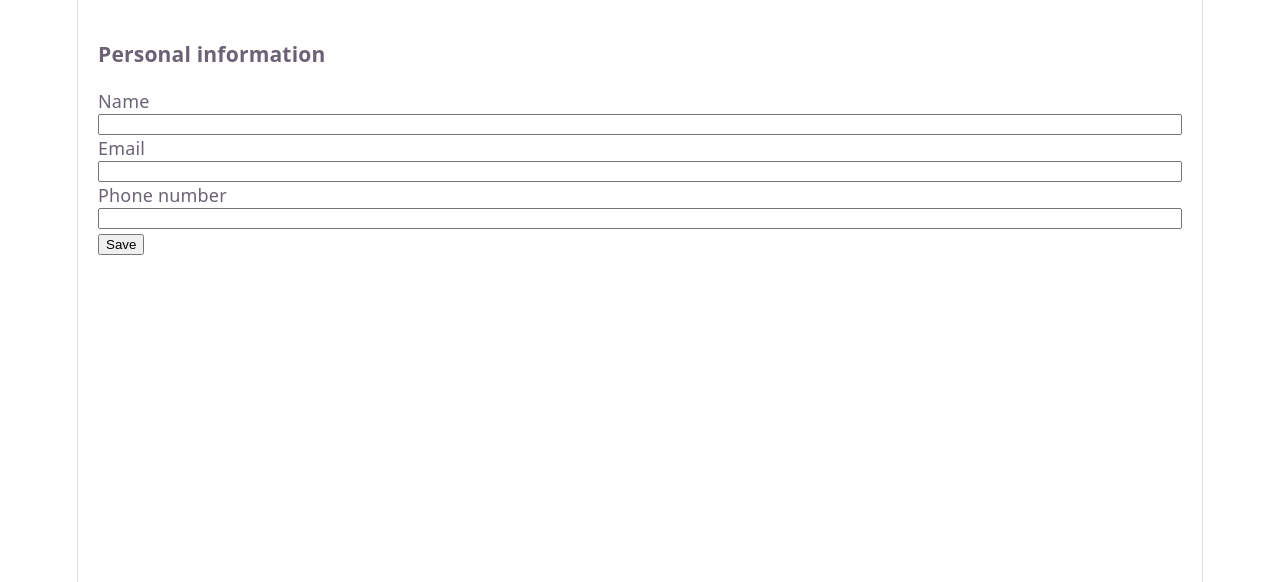
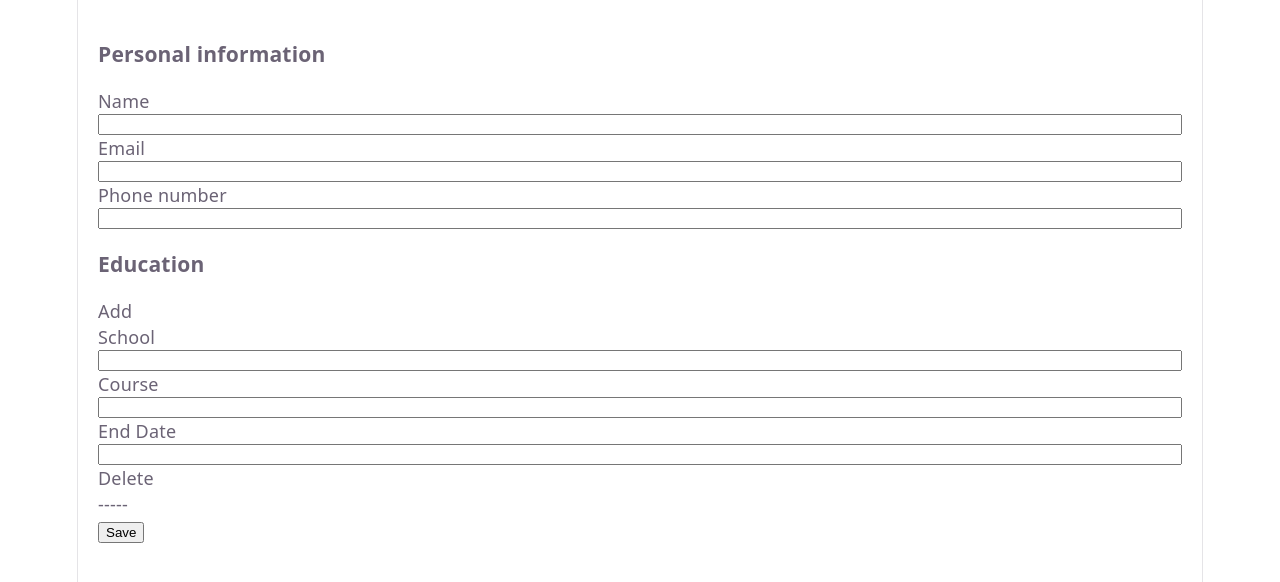
Before and after one commit to pedrodinism/cv, a React (Vite) app: page / in a window 1280 px wide. Shown: the top 582 px of the page. Built offline with nearby package versions, Linux system fonts and the light colour scheme.

Commit message:
wip: education form

```diff
--- a/src/App.jsx
+++ b/src/App.jsx
@@ -8,12 +8,20 @@ export function App() {
     email: "",
     phone: "",
   });
-  const [education, setEducation] = useState([]);
+  const [education, setEducation] = useState([
+    {
+      id: "",
+      school: "",
+      course: "",
+      endDate: "",
+    },
+  ]);
 
   const [isEdit, setIsEdit] = useState(true);
 
-  function handleSubmit(data) {
-    setInfo(data);
+  function handleSubmit(generalInfo, educationInfo) {
+    setInfo(generalInfo);
+    setEducation(educationInfo);
     toggleEditMode();
   }
 
@@ -24,5 +32,5 @@ export function App() {
   if (isEdit) {
     return <Edit info={info} education={education} save={handleSubmit} />;
   }
-  return <View info={info} editMode={toggleEditMode} />;
+  return <View info={info} education={education} editMode={toggleEditMode} />;
 }
--- a/src/components/Edit.jsx
+++ b/src/components/Edit.jsx
@@ -1,5 +1,6 @@
 import { useState } from "react";
 import { GeneralInfoForm } from "./EditGeneral";
+import { EducationForm } from "./EditEducation";
 
 export function Edit({ info, save, education }) {
   const [editInfo, setEditInfo] = useState(info);
@@ -13,14 +14,48 @@ export function Edit({ info, save, education }) {
 
   function handleSubmit(e) {
     e.preventDefault();
-    save(editInfo);
+    save(editInfo, editEducation);
+  }
+
+  function addEducation() {
+    setEditEducation((prev) => [
+      ...prev,
+      {
+        id: getId(),
+        school: "",
+        course: "",
+        endDate: "",
+      },
+    ]);
+  }
+
+  function getId() {
+    let max = 0;
+    for (let record of editEducation) {
+      if (record.id > max) {
+        max = record.id;
+      }
+    }
+    return max + 1;
+  }
+
+  function updateEducation(id, updatedRecord) {
+    setEditEducation((prev) =>
+      prev.map((record) =>
+        record.id === id ? { ...record, ...updatedRecord } : record,
+      ),
+    );
   }
 
   return (
     <section className="edit">
       <form onSubmit={handleSubmit}>
         <GeneralInfoForm info={editInfo} handleChange={handleChangeInfo} />
-
+        <EducationForm
+          education={editEducation}
+          addEducation={addEducation}
+          updateEducation={updateEducation}
+        />
         <button type="submit">Save</button>
       </form>
     </section>
--- a/src/components/EditEducation.jsx
+++ b/src/components/EditEducation.jsx
@@ -1,53 +1,37 @@
-import { randomUUID } from "crypto";
-import { useState } from "react";
-
-export function EducationForm({ education, handleChange }) {
-  const [educationForm, setEducationForm] = useState(education);
-
-  const addEducation = () => {
-    setEducationForm((prev) => [
-      ...prev,
-      {
-        id: crypto.randomUUID(),
-        school: "",
-        course: "",
-        startDate: "",
-        endDate: "",
-      },
-    ]);
-  };
-
+export function EducationForm({ education, addEducation, updateEducation }) {
   return (
     <section>
       <h3>Education</h3>
-      {education}
+      <div onClick={addEducation}>Add</div>
+      {education.map((record) => {
+        return (
+          <div key={record.id}>
             <div>
               <label htmlFor="school">School</label>
               <input
                 id="school"
                 type="text"
-          value={education.school}
-          onChange={handleChange}
+                onChange={(event) =>
+                  updateEducation(record.id, {
+                    school: event.target.value,
+                  })
+                }
+                value={record.school}
               />
             </div>
             <div>
               <label htmlFor="course">Course</label>
-        <input
-          id="course"
-          type="text"
-          value={education.course}
-          onChange={handleChange}
-        />
+              <input id="course" type="text" value={record.course} />
             </div>
             <div>
-        <label htmlFor="courseFinishedOn">Finished on</label>
-        <input
-          id="courseFinishedOn"
-          type="date"
-          value={education.courseFinishedOn}
-          onChange={handleChange}
-        />
+              <label htmlFor="endDate">End Date</label>
+              <input id="endDate" type="text" value={record.endDate} />
             </div>
+            <div>Delete</div>
+            <div className="separator">-----</div>
+          </div>
+        );
+      })}
     </section>
   );
 }
--- a/src/components/View.jsx
+++ b/src/components/View.jsx
@@ -1,6 +1,6 @@
 import "../styles/view.css";
 
-export function View({ info, editMode }) {
+export function View({ info, education, editMode }) {
   return (
     <div>
       <div className="actions" onClick={editMode}>
@@ -19,6 +19,20 @@ export function View({ info, editMode }) {
           <div className="course">{info.course}</div>
           <div className="courseFinishedOn">{info.courseFinishedOn}</div>
         </div>
+        <div className="generalInfo">
+          Education goes here
+          {education.map((record) => {
+            return (
+              <div>
+                <div className="school">{record.school}</div>
+                <div className="course">{record.course}</div>
+                <div className="courseFinishedOn">
+                  {record.courseFinishedOn}
+                </div>
+              </div>
+            );
+          })}
+        </div>
       </section>
     </div>
   );
```
Also changed, not shown: src/components/draft.txt (added). Lines whose indentation alone changed are shown as unchanged.
